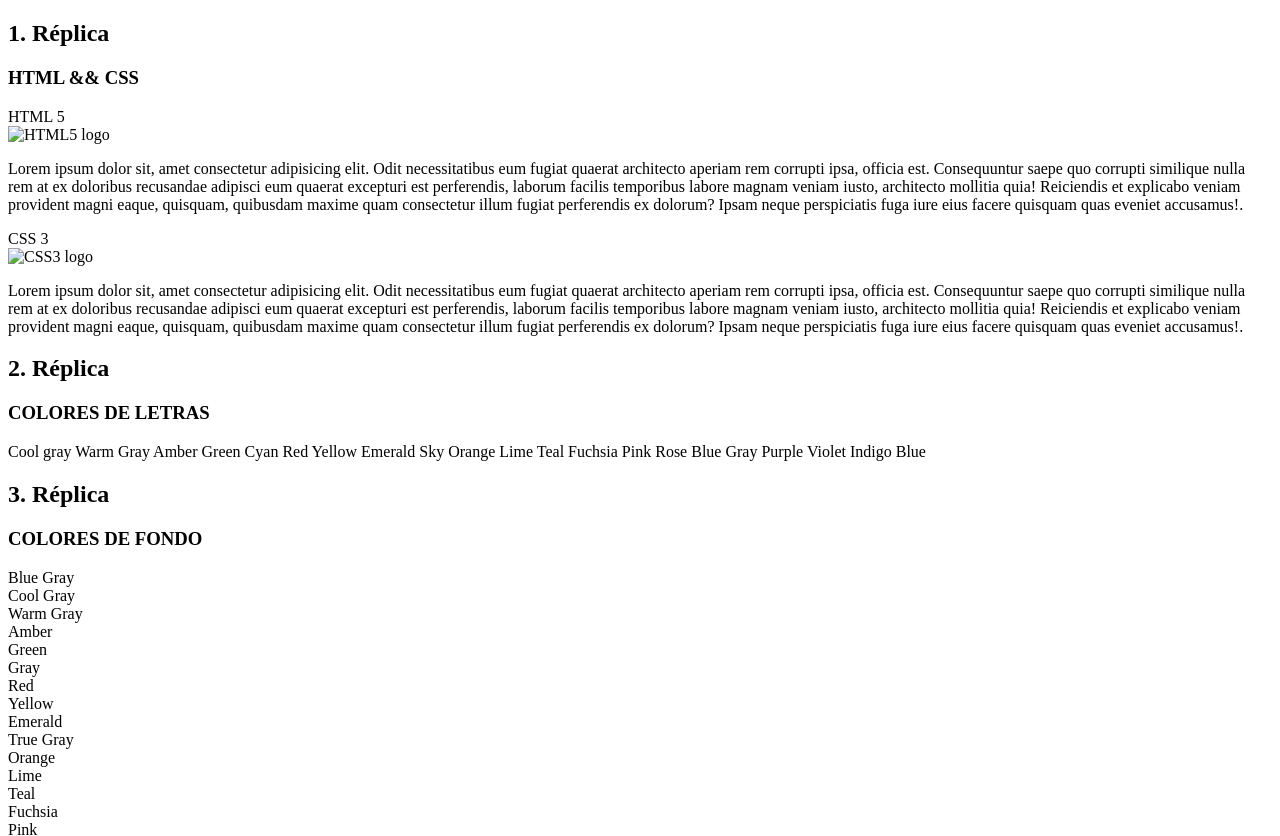
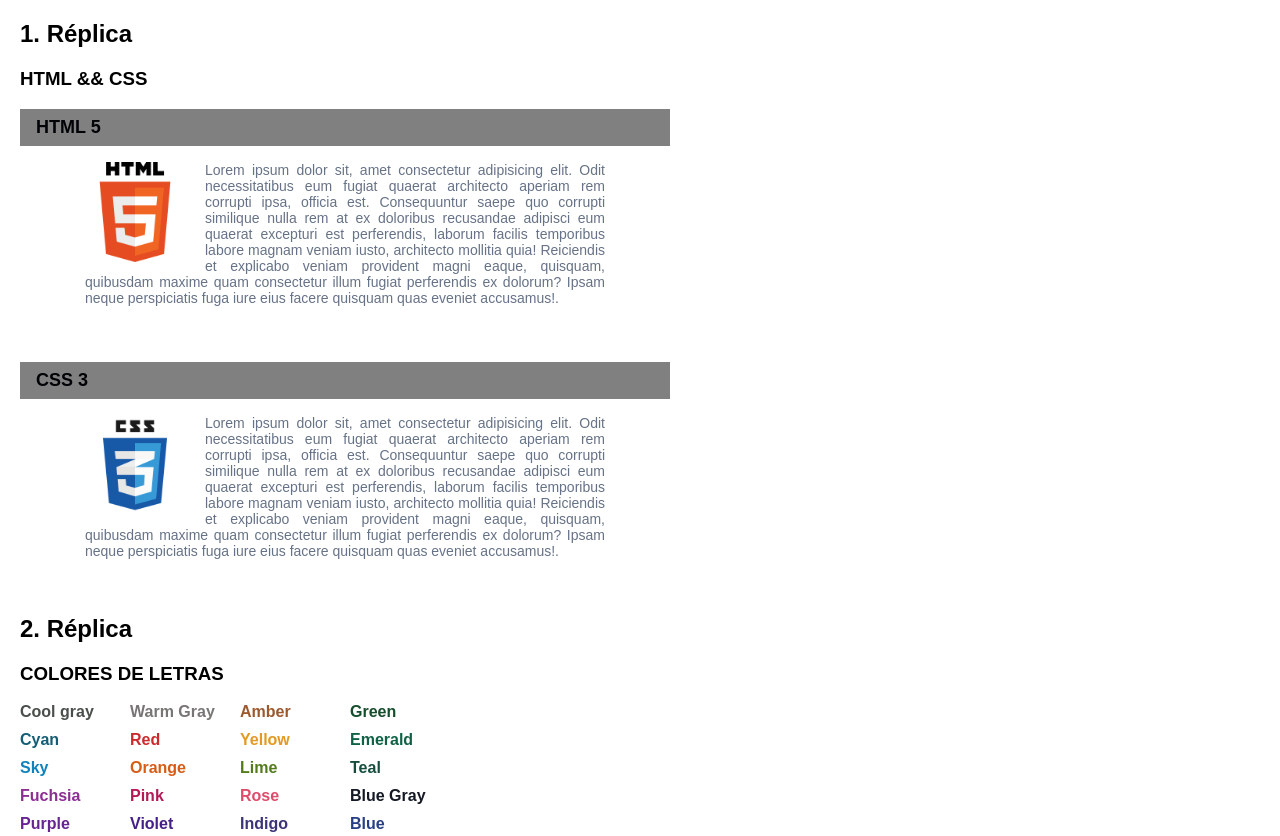
Before and after one commit to tizzifona/BABY-STEPS-CSS3, a plain HTML site: page index.html in a window 1280 px wide. Shown: the top 836 px of the page. Drawn offline with Linux system fonts and the light colour scheme; the site is published under a folder, as on GitHub Pages, so addresses that start at the root find nothing.

Commit message:
Added fixes for links of logos and style file

```diff
--- a/index.html
+++ b/index.html
@@ -3,7 +3,7 @@
   <head>
     <meta charset="UTF-8" />
     <meta name="viewport" content="width=device-width, initial-scale=1.0" />
-    <link rel="stylesheet" href="/styles/style.css" />
+    <link rel="stylesheet" href="./styles/style.css" />
     <title>Baby Steps Css</title>
   </head>
   <body>
@@ -13,7 +13,7 @@
       <div class="header">HTML 5</div>
       <div class="content">
         <img
-          src="/assets/images/html5-logo.png"
+          src="./assets/images/html5-logo.png"
           alt="HTML5 logo"
           class="logo"
         />
@@ -34,7 +34,7 @@
     <section class="card">
       <div class="header">CSS 3</div>
       <div class="content">
-        <img src="/assets/images/css3-logo.png" alt="CSS3 logo" class="logo" />
+        <img src="./assets/images/css3-logo.png" alt="CSS3 logo" class="logo" />
         <p class="text">
           Lorem ipsum dolor sit, amet consectetur adipisicing elit. Odit
           necessitatibus eum fugiat quaerat architecto aperiam rem corrupti
```
